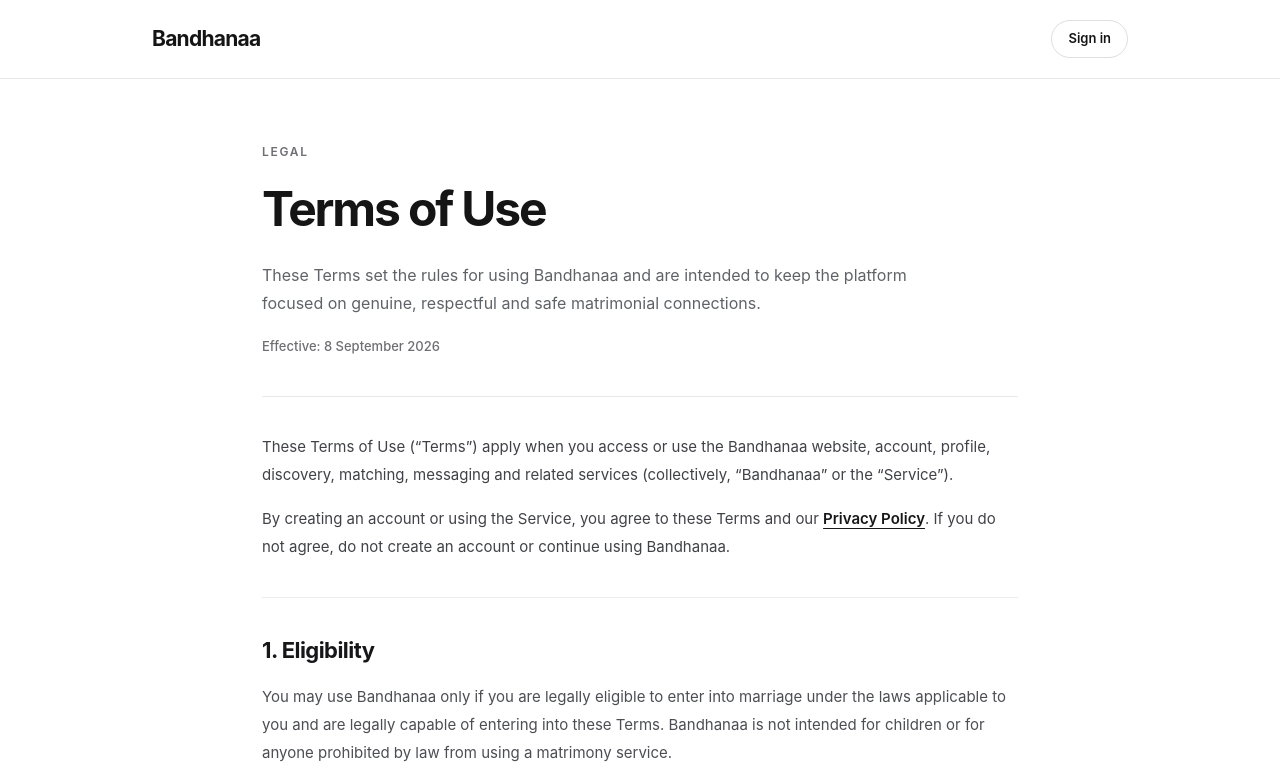
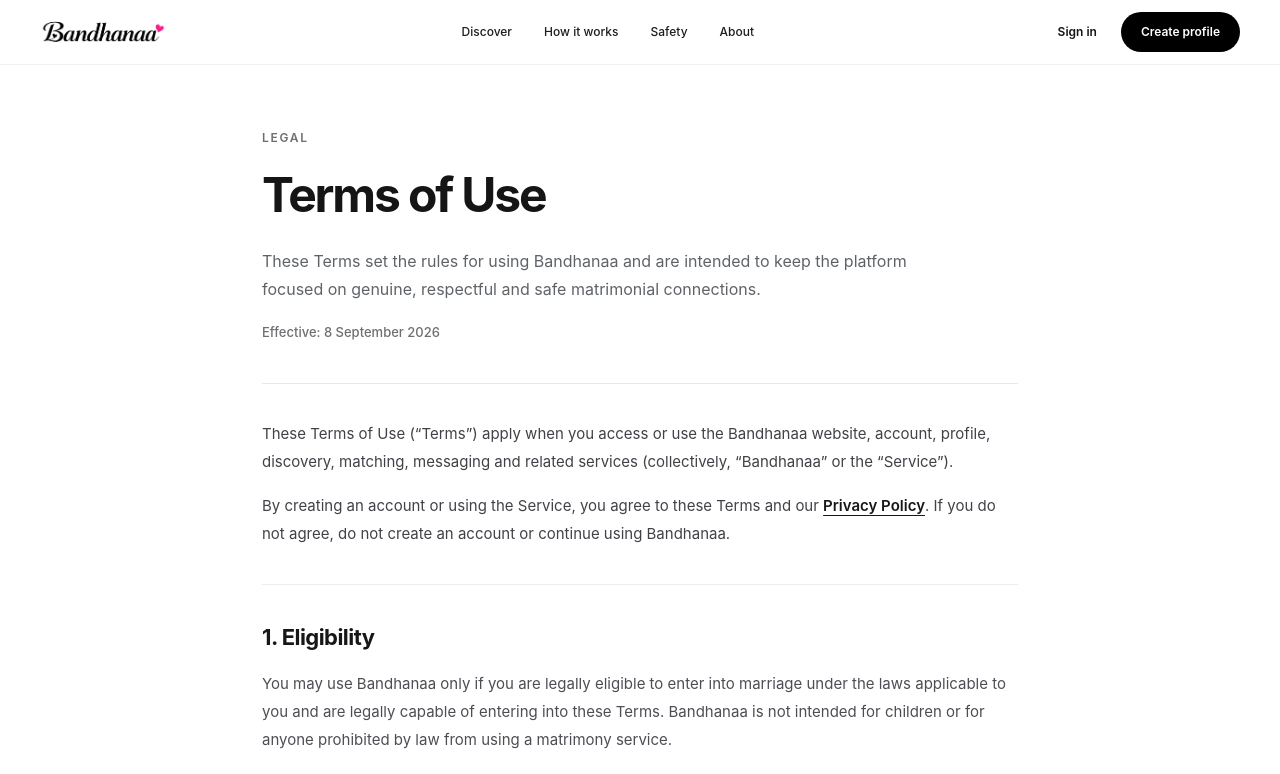
Before and after one commit to skvijay052/bandhanaa, a Next.js app: page /terms in a window 1280 px wide. Shown: the top 774 px of the page. Built offline with nearby package versions, Linux system fonts and the light colour scheme.

Commit message:
Use homepage header on terms page

```diff
--- a/app/terms/page.tsx
+++ b/app/terms/page.tsx
@@ -1,5 +1,6 @@
 import type { Metadata } from "next";
 import Link from "next/link";
+import { PublicLegalHeader } from "@/components/public/PublicLegalHeader";
 
 export const metadata: Metadata = {
   title: "Terms of Use",
@@ -33,12 +34,7 @@
 export default function TermsPage() {
   return (
     <main className="min-h-dvh bg-white text-[#151515]">
-      <header className="border-b border-[#e8e8eb] bg-white">
-        <div className="mx-auto flex max-w-[1040px] items-center justify-between px-5 py-5 sm:px-8">
-          <Link href="/" className="text-[21px] font-bold tracking-[-0.035em]">Bandhanaa</Link>
-          <Link href="/login" className="rounded-full border border-[#dedee3] px-4 py-2 text-[13px] font-semibold transition hover:bg-[#f7f7f8]">Sign in</Link>
-        </div>
-      </header>
+      <PublicLegalHeader />
 
       <article className="mx-auto max-w-[820px] px-5 pb-20 pt-12 sm:px-8 sm:pt-16">
         <div className="border-b border-[#e8e8eb] pb-10">
```
